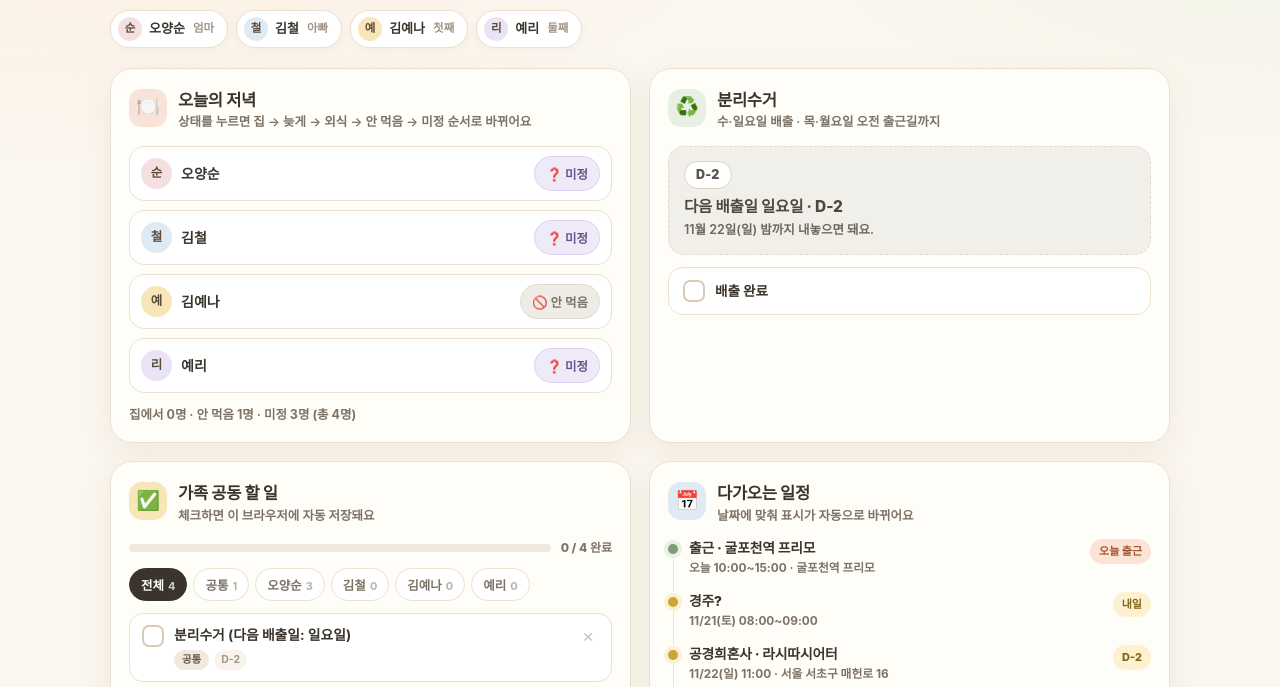
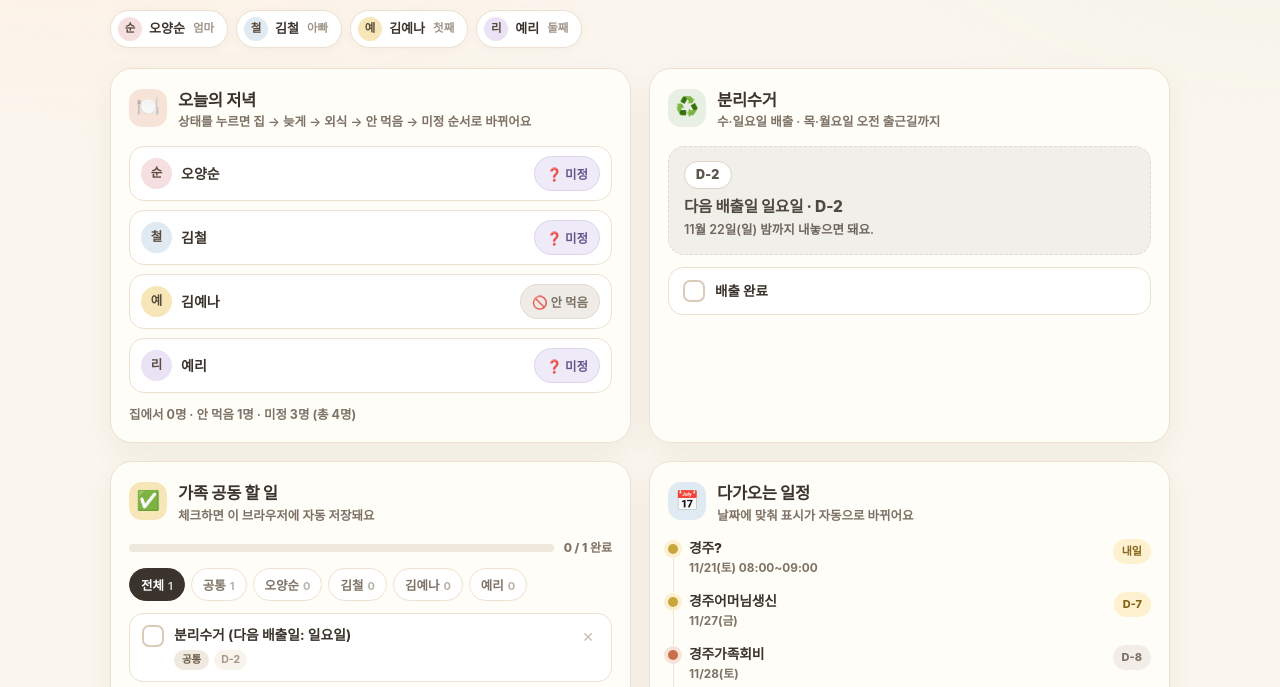
Before and after one commit to yena5789/family-dashboard, a plain HTML site: page index.html in a window 1280 px wide. Shown: the part 94-781 px from the top of the page. Drawn offline with Linux system fonts and the light colour scheme.

Commit message:
가족 대시보드에서 오양순 개인 일정·할 일 제외

```diff
--- a/index.html
+++ b/index.html
@@ -646,10 +646,7 @@
 
   /* ================= 가족 공동 할 일 ================= */
   var seedTasks = [
-    { id: 't1', text: '분리수거 (다음 배출일: 일요일)', who: '공통', done: false, note: 'D-2' },
-    { id: 't2', text: '21:00 10분 스트레칭 (출근일)', who: '오양순', done: false, note: '오늘 21:00' },
-    { id: 't3', text: '도서 \'박곰희 연금 부자 수업\' 반납', who: '오양순', done: false, note: '~12/4' },
-    { id: 't4', text: '손세정제 주문 결정하기', who: '오양순', done: false, note: '' }
+    { id: 't1', text: '분리수거 (다음 배출일: 일요일)', who: '공통', done: false, note: 'D-2' }
   ];
   var seedGrocery = [
     { id: 'g1', text: '그릭 요거트', who: '김예나', done: true, note: '11/18 주문' },
@@ -853,34 +850,14 @@
 
   /* ================= 다가오는 일정 ================= */
   (function renderSchedule() {
-    var WORK_DAYS = [1, 2, 3, 5];
-    var isWork = WORK_DAYS.indexOf(wd) >= 0;
-    var workChip, workSub;
-    if (isWork) {
-      workChip = '오늘 출근';
-      workSub = '오늘 10:00~15:00 · 굴포천역 프리모';
-    } else {
-      var g = 1;
-      while (WORK_DAYS.indexOf((wd + g) % 7) < 0) g++;
-      workChip = 'D-' + g;
-      workSub = '다음 출근 ' + DAY[(wd + g) % 7] + '요일 10:00~15:00';
-    }
-
-    var items = [
-      {
-        dot: 'sage', title: '출근 · 굴포천역 프리모', sub: workSub,
-        chip: workChip, chipCls: isWork ? 'today' : 'soon'
-      }
-    ];
+    var items = [];
 
     var datedEvents = [
       { date: '2026-11-21', dot: 'butter', title: '경주?', sub: '11/21(토) 08:00~09:00' },
-      { date: '2026-11-22', dot: 'butter', title: '공경희혼사 · 라시따시어터', sub: '11/22(일) 11:00 · 서울 서초구 매헌로 16' },
-      { date: '2026-11-22', dot: '', title: '성당미사', sub: '11/22(일) 17:30' },
-      { date: '2026-11-26', dot: '', title: '노고산미사 독서 · 간식준비', sub: '11/26(목) 14:00 사무엘기종강 · 15:00 간식준비' },
-      { date: '2026-11-27', dot: 'butter', title: '경주어머님생신', sub: '11/27(금) 08:00' },
-      { date: '2026-11-28', dot: '', title: '아일랜드 · 경주가족회비 · 동우회비', sub: '11/28(토) 08:00' },
-      { date: '2026-12-04', dot: '', title: '도서 \'박곰희 연금 부자 수업\' 반납', sub: '마포평생학습관 아현분관' }
+      { date: '2026-11-27', dot: 'butter', title: '경주어머님생신', sub: '11/27(금)' },
+      { date: '2026-11-28', dot: '', title: '경주가족회비', sub: '11/28(토)' },
+      { date: '2026-12-12', dot: 'butter', title: '아버님생신', sub: '12/12(토)' },
+      { date: '2026-12-18', dot: 'sage', title: '예나이사', sub: '12/18(금)' }
     ];
 
     datedEvents.forEach(function (ev) {
```
